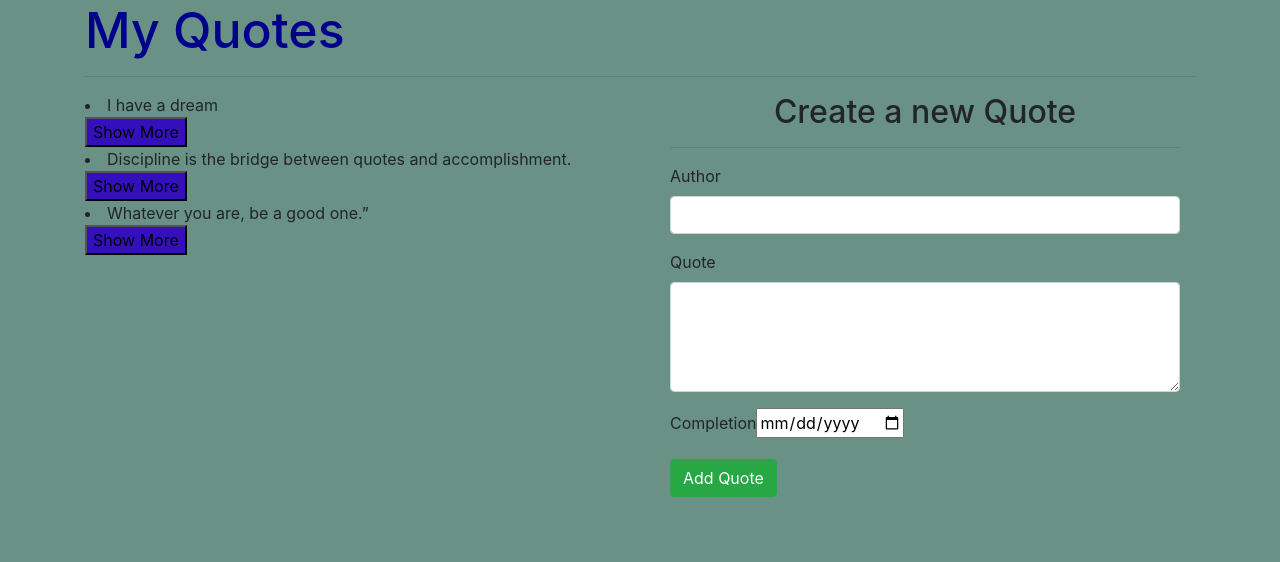
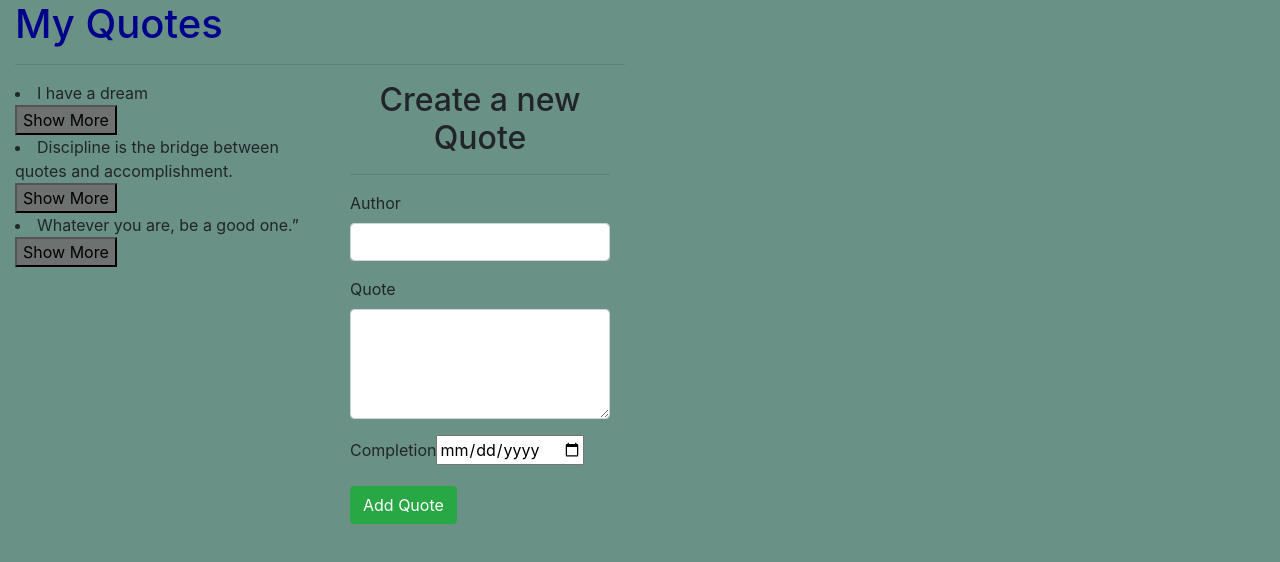
Before and after one commit to Aimee-pacy/Quote-Project, an Angular app: page / in a window 1280 px wide. Shown: the top 562 px of the page. Built offline with nearby package versions, Linux system fonts and the light colour scheme.

Commit message:
changed bg color for the buttons

```diff
--- a/src/app/quote-details/quote-details.component.css
+++ b/src/app/quote-details/quote-details.component.css
@@ -1,6 +1,7 @@
 .b{
     background-color: darkgreen;
-    font-size: 16px;
+    font-size: 20px;
+    border-radius: 3px;
 
 
 }
--- a/src/app/quote/quote.component.css
+++ b/src/app/quote/quote.component.css
@@ -1,10 +1,10 @@
 .quo{
     color:darkblue;
-    font-size: 50px;
+    font-size: 40px;
 
 }
 .bt{
-    background-color: rgba(50, 11, 192, 0.959);
+    background-color: rgba(110, 112, 111, 0.959);
     font-size: 16px;
 
 }
--- a/src/styles.css
+++ b/src/styles.css
@@ -2,4 +2,6 @@
 @import "~bootstrap/dist/css/bootstrap.css";
 body{
     background-color: rgb(105, 145, 133);
+    width: 50%;
+
 }
```
